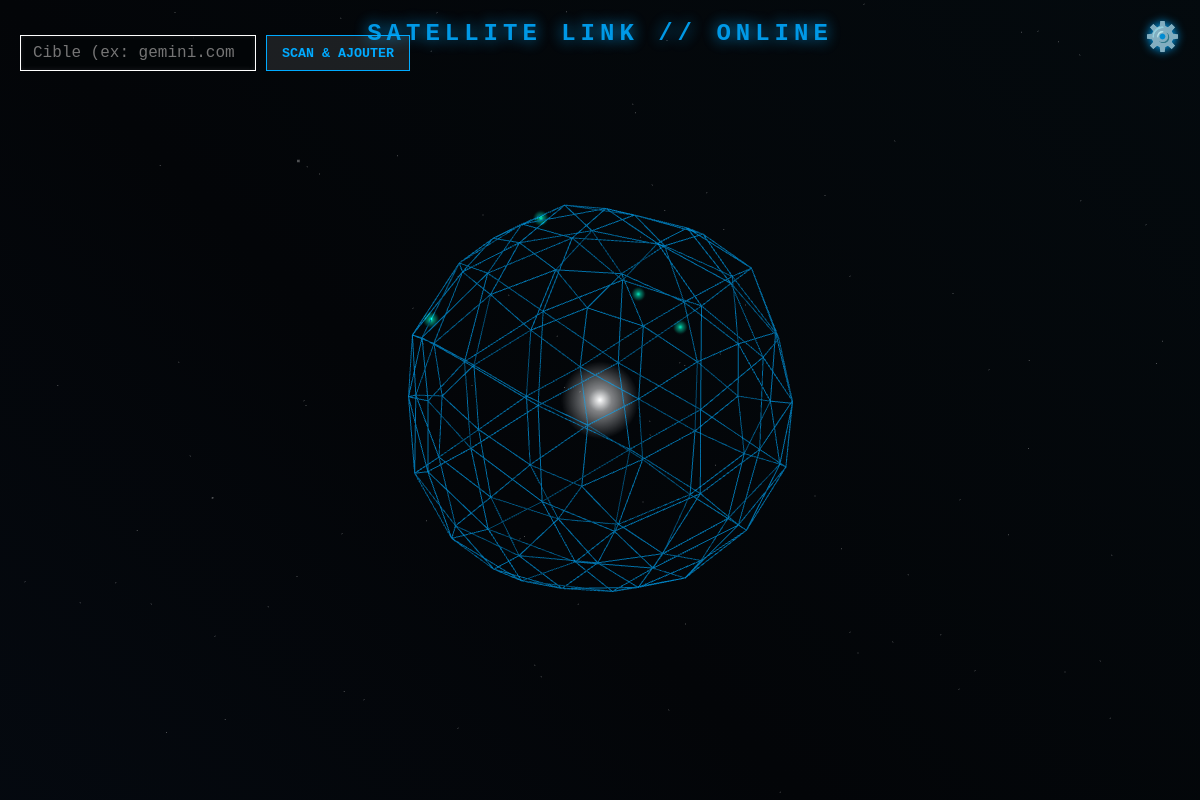
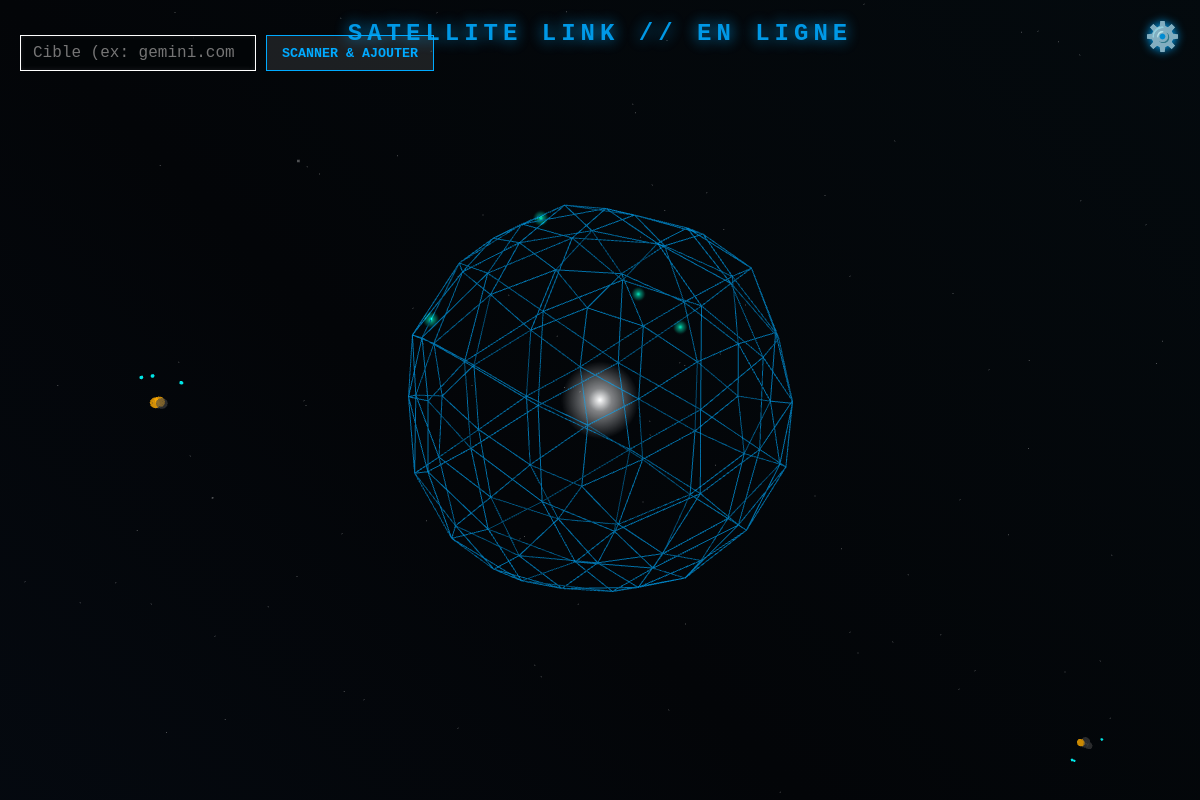
Before and after one commit to HIIRO-dev/cyber-dashboard, an Electron app: page src/index.html in a window 1200 px wide. Drawn offline with nearby package versions, Linux system fonts and the light colour scheme; no server answers; animation ran at ten frames a second.

Commit message:
Update automatique

```diff
--- a/src/index.html
+++ b/src/index.html
@@ -15,10 +15,11 @@
 </head>
 <body>
     <div id="ui-container">
-        <h1>SATELLITE LINK // ONLINE</h1>
+        <h1>SATELLITE LINK // EN LIGNE</h1>
+
         <div class="control-panel">
             <input type="text" id="ip-input" placeholder="Cible (ex: gemini.com ou 192.168.1.0/24)">
-            <button id="add-btn">SCAN & AJOUTER</button>
+            <button id="add-btn">SCANNER & AJOUTER</button>
         </div>
     </div>
 
@@ -30,11 +31,11 @@
         <input type="range" id="speed-slider" min="0" max="0.01" step="0.0005" value="0.002">
         <label>Intensité des ondes :</label>
         <input type="range" id="amplitude-slider" min="0" max="0.5" step="0.01" value="0.12">
-        <label>Couleur - Globe & UI :</label>
+        <label>Couleur thème :</label>
         <input type="color" id="color-theme" value="#00aaff">
-        <label>Couleur - Cible Active :</label>
+        <label>Cibles actives :</label>
         <input type="color" id="color-active" value="#00ffcc">
-        <label>Couleur - Cible Inactive :</label>
+        <label>Cibles inactives :</label>
         <input type="color" id="color-inactive" value="#ff3232">
     </div>
 
@@ -57,7 +58,6 @@
         const dns = require('dns').promises;
         const net = require('net');
 
-        // Variables pour l'animation du bouton
         let loaderInterval;
         const frames = ['[ - ]', '[ \\ ]', '[ | ]', '[ / ]'];
         let f = 0;
@@ -73,7 +73,7 @@
 
         function stopBtnAnimation(btn) {
             clearInterval(loaderInterval);
-            btn.innerText = "SCAN & AJOUTER";
+            btn.innerText = "SCANNER & AJOUTER";
             btn.style.color = "currentColor";
         }
 
--- a/src/scene.js
+++ b/src/scene.js
@@ -26,7 +26,6 @@ renderer.setSize(window.innerWidth, window.innerHeight);
 renderer.setPixelRatio(window.devicePixelRatio);
 container.appendChild(renderer.domElement);
 
-// --- NOUVEAU : POUSSIÈRE D'ÉTOILES / DONNÉES EN FOND ---
 const starsGeo = new THREE.BufferGeometry();
 const starsPos = [];
 for(let i=0; i<1000; i++) {
@@ -38,7 +37,36 @@ starsGeo.setAttribute('position', new THREE.Float32BufferAttribute(starsPos, 3))
 const starsMat = new THREE.PointsMaterial({color: 0xffffff, size: 0.1, transparent: true, opacity: 0.3});
 const starField = new THREE.Points(starsGeo, starsMat);
 scene.add(starField);
-// -------------------------------------------------------
+
+// --- NOUVEAU : STRUCTURES ATOMIQUES FLOTTANTES ---
+const atomsGroup = new THREE.Group();
+scene.add(atomsGroup);
+const neutronGeo = new THREE.IcosahedronGeometry(0.15, 1);
+const protonMat = new THREE.MeshBasicMaterial({color: 0xffaa00, transparent: true, opacity: 0.8});
+const neutronMat = new THREE.MeshBasicMaterial({color: 0x444444, transparent: true, opacity: 0.6});
+const electronGeo = new THREE.SphereGeometry(0.05, 8, 8);
+const electronMat = new THREE.MeshBasicMaterial({color: 0x00ffff, transparent: true, opacity: 0.9});
+
+for(let i=0; i<8; i++) {
+    const atom = new THREE.Group();
+    for(let j=0; j<4; j++) {
+        const isProton = Math.random() > 0.5;
+        const n = new THREE.Mesh(neutronGeo, isProton ? protonMat : neutronMat);
+        n.position.set((Math.random()-0.5)*0.3, (Math.random()-0.5)*0.3, (Math.random()-0.5)*0.3);
+        atom.add(n);
+    }
+    const electrons = [];
+    for(let j=0; j<3; j++) {
+        const e = new THREE.Mesh(electronGeo, electronMat);
+        e.position.set(0.6, 0, 0);
+        atom.add(e);
+        electrons.push({mesh: e, angle: Math.random()*Math.PI*2, orbit: 0.6 + Math.random()*0.3});
+    }
+    atom.position.set((Math.random()-0.5)*60, (Math.random()-0.5)*60, (Math.random()-0.5)*30);
+    atom.userData = {electrons: electrons, orbitSpeed: 0.001 + Math.random()*0.005};
+    atomsGroup.add(atom);
+}
+// ---------------------------------------------------
 
 function createWhiteHaloTexture() {
     const canvas = document.createElement('canvas');
@@ -88,13 +116,13 @@ function createSystem(id, radius, isMain = false) {
         globe.position.set(Math.cos(angle) * orbitRadius, 0, Math.sin(angle) * orbitRadius);
     }
 
-    // NOUVEAU : Création des paquets de trafic réseau
     const packets = [];
     const packetMat = new THREE.SpriteMaterial({ map: haloTexture, color: activeColor, blending: THREE.AdditiveBlending, depthWrite: false });
-    for(let i=0; i<4; i++) { // 4 points d'énergie par sphère
+    for(let i=0; i<4; i++) {
         const sprite = new THREE.Sprite(packetMat);
         sprite.scale.set(0.4, 0.4, 1);
-        nodesGroup.add(sprite); // Ils sont collés à la sphère
+        sprite.userData = {type: 'packet'}; // NOUVEAU: Identification des paquets
+        nodesGroup.add(sprite);
         packets.push({ sprite: sprite, startIdx: 0, endIdx: 0, progress: 1 });
     }
 
@@ -106,7 +134,8 @@ createSystem('main', 5, true);
 
 const meSprite = new THREE.Sprite(meSpriteMat);
 meSprite.scale.set(2, 2, 1);
-meSprite.userData = { isMe: true, systemId: 'main', ip: 'Recherche IP...', host: 'Localhost', mac: 'Système', status: 'ONLINE', geo: '-', ports: '-' };
+// NOUVEAU: Identification hôte pour la navigation
+meSprite.userData = { isMe: true, type: 'host', systemId: 'main', ip: 'Recherche IP...', host: 'Localhost', mac: 'Système', status: 'ONLINE', geo: '-', ports: '-' };
 solarSystem['main'].nodesGroup.add(meSprite);
 
 fetch('https://api.ipify.org?format=json')
@@ -131,7 +160,8 @@ window.addNode = function(targetSystemId, ip, status = 'active', geo = 'Inconnue
     const sys = solarSystem[targetSystemId] || solarSystem['main'];
     const sprite = new THREE.Sprite(status === 'active' ? activeSpriteMat : inactiveSpriteMat);
     sprite.scale.set(1.5, 1.5, 1);
-    sprite.userData = { isMe: false, systemId: targetSystemId, ip: ip, host: host, mac: mac, status: status, geo: geo, ports: ports };
+    // NOUVEAU: Identification hôte
+    sprite.userData = { isMe: false, type: 'host', systemId: targetSystemId, ip: ip, host: host, mac: mac, status: status, geo: geo, ports: ports };
 
     const u = Math.random();
     const v = Math.random();
@@ -180,16 +210,17 @@ window.addEventListener('keydown', (e) => {
     if (e.key === 'ArrowRight' || e.key === 'ArrowLeft') {
         const sys = solarSystem[currentPlanetId];
         if (!sys) return;
-        const halos = sys.nodesGroup.children.filter(c => c.type === 'Sprite');
-        if (halos.length === 0) return;
+        // CORRECTION: Filtrer uniquement les hôtes, pas les paquets
+        const hosts = sys.nodesGroup.children.filter(c => c.userData && c.userData.type === 'host');
+        if (hosts.length === 0) return;
 
         if (e.key === 'ArrowRight') focusIndex++;
         if (e.key === 'ArrowLeft') focusIndex--;
 
-        if (focusIndex >= halos.length) focusIndex = 0;
-        if (focusIndex < 0) focusIndex = halos.length - 1;
+        if (focusIndex >= hosts.length) focusIndex = 0;
+        if (focusIndex < 0) focusIndex = hosts.length - 1;
 
-        focusedNode = halos[focusIndex];
+        focusedNode = hosts[focusIndex];
         updateTooltipContent(focusedNode.userData);
     }
 });
@@ -237,7 +268,12 @@ window.addEventListener('resize', () => {
 document.getElementById('settings-btn').addEventListener('click', () => { const panel = document.getElementById('settings-panel'); panel.style.display = panel.style.display === 'none' ? 'flex' : 'none'; });
 document.getElementById('speed-slider').addEventListener('input', (e) => { globalSpeed = parseFloat(e.target.value); localStorage.setItem('cyber_speed', globalSpeed); });
 document.getElementById('amplitude-slider').addEventListener('input', (e) => { globalAmplitude = parseFloat(e.target.value); localStorage.setItem('cyber_amplitude', globalAmplitude); });
-document.getElementById('color-theme').addEventListener('input', (e) => { globeMaterial.color.set(e.target.value); document.body.style.color = e.target.value; localStorage.setItem('cyber_theme', e.target.value); });
+document.getElementById('color-theme').addEventListener('input', (e) => {
+    globeMaterial.color.set(e.target.value);
+    activeSpriteMat.color.set(e.target.value); // Synchroniser la couleur du signal lumineux (paquets)
+    document.body.style.color = e.target.value;
+    localStorage.setItem('cyber_theme', e.target.value);
+});
 document.getElementById('color-active').addEventListener('input', (e) => { activeColor.set(e.target.value); localStorage.setItem('cyber_active', e.target.value); });
 document.getElementById('color-inactive').addEventListener('input', (e) => { inactiveColor.set(e.target.value); localStorage.setItem('cyber_inactive', e.target.value); });
 
@@ -245,12 +281,21 @@ function animate() {
     requestAnimationFrame(animate);
     const time = Date.now() * 0.001;
 
-    // Rotation douce des étoiles de fond
     starField.rotation.y += globalSpeed / 10;
     starField.rotation.x += globalSpeed / 20;
 
+    // Animation des atomes flottants
+    Object.values(atomsGroup.children).forEach(a => {
+        a.rotation.y += a.userData.orbitSpeed;
+        a.position.y += Math.sin(time + a.position.x)*0.01;
+        // Electrons en orbite
+        a.userData.electrons.forEach(e => {
+            e.angle += 0.05;
+            e.mesh.position.set(Math.cos(e.angle)*e.orbit, Math.sin(e.angle)*e.orbit, 0);
+        });
+    });
+
     Object.values(solarSystem).forEach(sys => {
-        // Déformation
         for (let i = 0; i < sys.posAttr.count; i++) {
             const vx = sys.originalPos[i * 3];
             const vy = sys.originalPos[i * 3 + 1];
@@ -265,16 +310,14 @@ function animate() {
 
         if (sys.globe.position.x !== 0) { sys.pivot.rotation.y += globalSpeed / 5; }
 
-        // NOUVEAU : Animation de l'énergie (Trafic) sur le réseau
         sys.packets.forEach(p => {
             if(p.progress >= 1) {
                 p.progress = 0;
                 p.startIdx = p.endIdx;
-                p.endIdx = Math.floor(Math.random() * sys.posAttr.count); // Saute vers un nouveau noeud aléatoire
+                p.endIdx = Math.floor(Math.random() * sys.posAttr.count);
             }
-            p.progress += 0.015; // Vitesse de déplacement du paquet
+            p.progress += 0.015;
 
-            // Calcul de la position actuelle entre les deux points de la sphère déformée
             const sx = sys.posAttr.getX(p.startIdx), sy = sys.posAttr.getY(p.startIdx), sz = sys.posAttr.getZ(p.startIdx);
             const ex = sys.posAttr.getX(p.endIdx), ey = sys.posAttr.getY(p.endIdx), ez = sys.posAttr.getZ(p.endIdx);
 
--- a/src/style.css
+++ b/src/style.css
@@ -1,36 +1,12 @@
 body, html { margin: 0; padding: 0; width: 100%; height: 100%; background: linear-gradient(45deg, #020305, #081220, #030508, #051015); background-size: 400% 400%; animation: gradientMove 15s ease infinite; color: #00aaff; font-family: 'Courier New', Courier, monospace; overflow: hidden; }
 @keyframes gradientMove { 0% { background-position: 0% 50%; } 50% { background-position: 100% 50%; } 100% { background-position: 0% 50%; } }
 #canvas-container { position: absolute; top: 0; left: 0; width: 100%; height: 100%; z-index: 1; }
-
 #ui-container { position: absolute; top: 20px; left: 20px; z-index: 10; pointer-events: none; }
-
-/* NOUVEAU : Titre centré et stylisé */
-h1 {
-    position: fixed;
-    top: 20px;
-    left: 50%;
-    transform: translateX(-50%);
-    font-size: 1.5rem;
-    text-shadow: 0 0 15px currentColor;
-    margin: 0;
-    opacity: 0.9;
-    color: inherit;
-    letter-spacing: 5px;
-    z-index: 10;
-    pointer-events: none;
-}
-
+h1 { position: fixed; top: 20px; left: 50%; transform: translateX(-50%); font-size: 1.5rem; text-shadow: 0 0 15px currentColor; margin: 0; opacity: 0.9; color: inherit; letter-spacing: 5px; z-index: 10; pointer-events: none; text-align: center; }
 .control-panel { margin-top: 15px; pointer-events: auto; display: flex; gap: 10px; }
 #ip-input { background: rgba(3, 5, 8, 0.8); border: 1px solid currentColor; color: #fff; padding: 8px 12px; font-family: inherit; font-size: 1rem; outline: none; box-shadow: inset 0 0 5px rgba(255, 255, 255, 0.1); }
 #add-btn { background: rgba(255, 255, 255, 0.1); border: 1px solid currentColor; color: currentColor; padding: 8px 15px; cursor: pointer; font-family: inherit; font-weight: bold; transition: all 0.3s ease; }
-
-/* NOUVEAU : Correction du bouton au survol (Glow au lieu de noir) */
-#add-btn:hover {
-    background: rgba(255, 255, 255, 0.2);
-    color: currentColor;
-    box-shadow: 0 0 15px currentColor;
-}
-
+#add-btn:hover { background: rgba(255, 255, 255, 0.2); color: currentColor; box-shadow: 0 0 15px currentColor; }
 #tooltip { position: absolute; background: rgba(3, 5, 8, 0.9); border: 1px solid currentColor; border-radius: 4px; padding: 12px 18px; color: #fff; font-family: inherit; font-size: 0.85rem; pointer-events: none; z-index: 100; box-shadow: 0 0 15px rgba(255, 255, 255, 0.15); backdrop-filter: blur(4px); width: 290px; }
 .tooltip-header { color: currentColor; font-weight: bold; border-bottom: 1px solid currentColor; padding-bottom: 6px; margin-bottom: 8px; font-size: 0.8rem; letter-spacing: 1px; }
 .tooltip-row { margin-bottom: 4px; }
```
